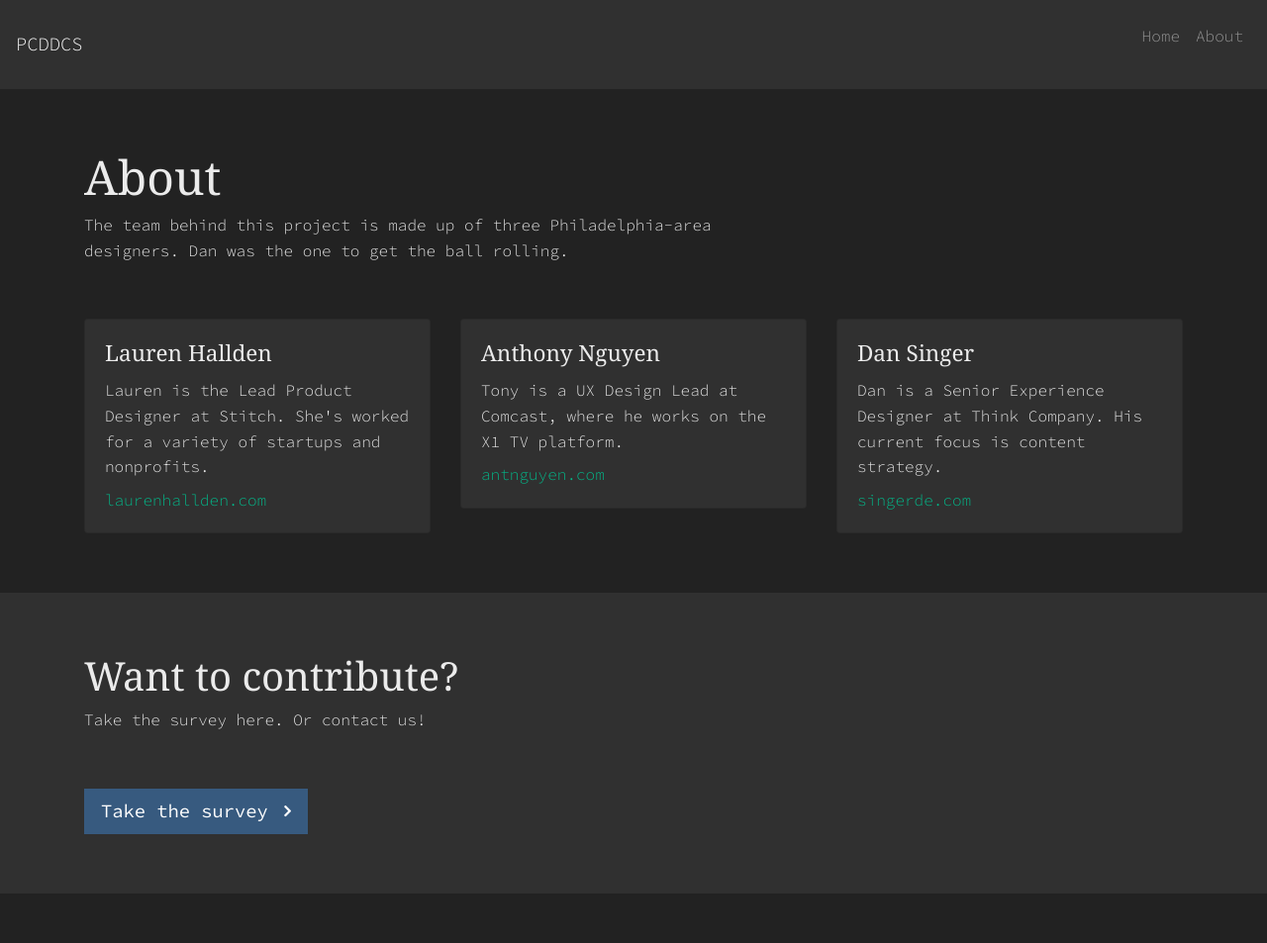
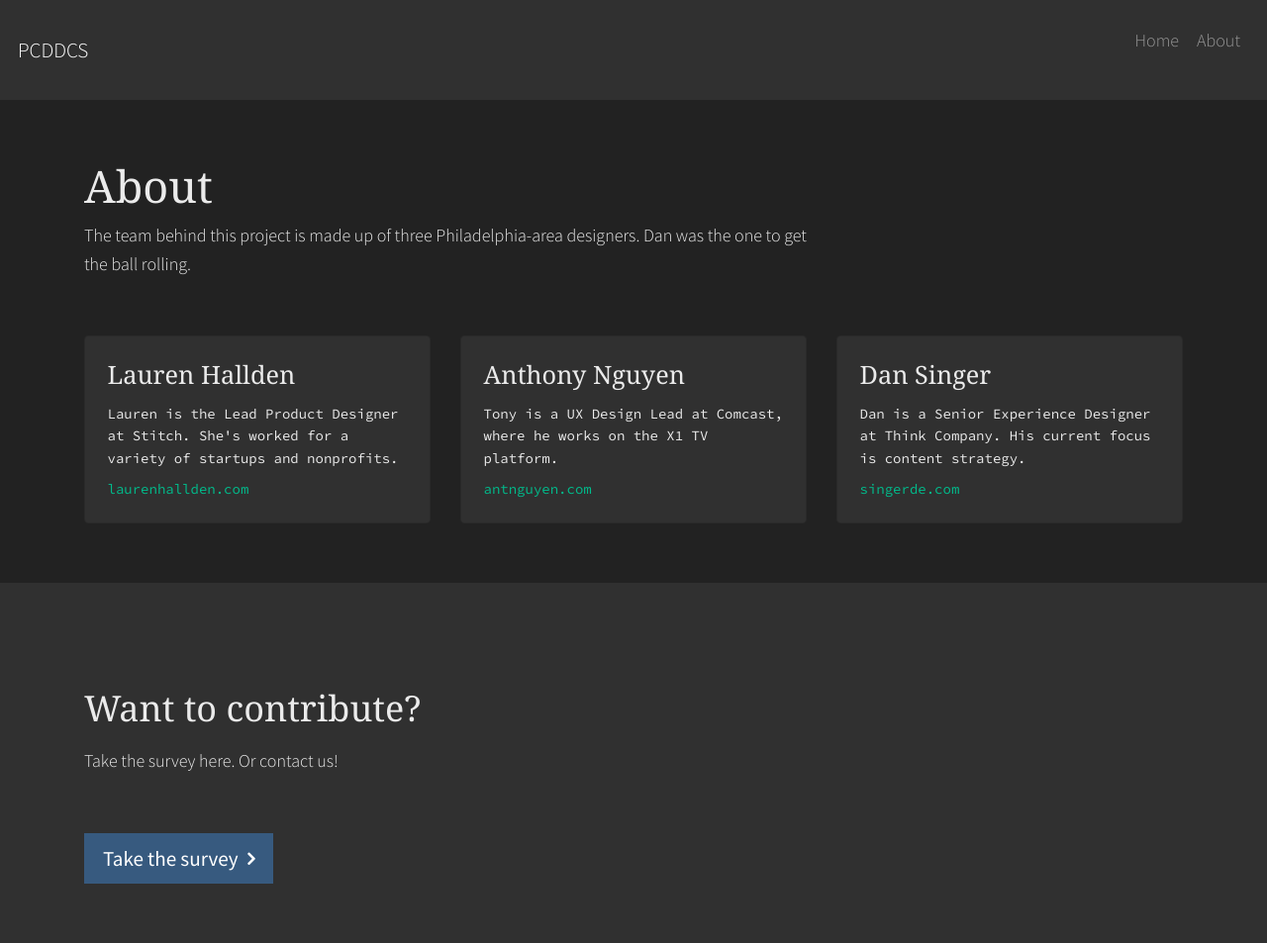
Before and after one commit to laurenhallden/designer-survey, a Jekyll site: the page built from about.md, in a window 1280 px wide. Shown: the whole page at 99% size. Built offline with Jekyll 4.4.1, drawn with Linux system fonts in a browser that asks for light colours; nearby versions of some CDN libraries; before the commit the page ends 903 px from its top, so only the background shows below that.

Commit message:
changing fonts

```diff
--- a/_includes/head.html
+++ b/_includes/head.html
@@ -23,8 +23,11 @@
 
 <!-- STYLESHEETS -->
 <link rel="stylesheet" href="/stylesheets/bootstrap.min.css">
+<link rel="stylesheet" type="text/css" href="/stylesheets/screen.css">
+
+<!-- WEBFONTS -->
 <link rel="stylesheet" href="https://stackpath.bootstrapcdn.com/font-awesome/4.7.0/css/font-awesome.min.css">
-<link rel="stylesheet" type="text/css" href="/stylesheets/screen.css">
+<link href="https://fonts.googleapis.com/css?family=Source+Sans+Pro:300,400,700&display=swap" rel="stylesheet">
 <link href="https://fonts.googleapis.com/css?family=Source+Code+Pro:300,400,800&display=swap" rel="stylesheet">
 
 <!-- JS -->
--- a/_layouts/about.html
+++ b/_layouts/about.html
@@ -8,7 +8,7 @@
     <div class="container">
         <div class="row text-left">
             <div class="col-8">
-                <h1>{{ page.title }}</h1>
+                <h2>{{ page.title }}</h2>
                 <p>The team behind this project is made up of three Philadelphia-area designers. Dan was the one to get the ball rolling.</p>
             </div>
         </div>
@@ -48,7 +48,7 @@
     <div class="container">
         <div class="row">
             <div class="col-12">
-                <h2>Want to contribute?</h2>
+                <h3>Want to contribute?</h3>
                 <p>Take the survey here. Or contact us!</p>
             </div>
         </div>
--- a/sass/_variables.scss
+++ b/sass/_variables.scss
@@ -1,4 +1,4 @@
 body, html {
-	font-size: 16px;
+	font-size: 18px;
 	color: $gray-200;
 }
--- a/stylesheets/screen.css
+++ b/stylesheets/screen.css
@@ -453,7 +453,7 @@ textarea {
 
 /* line 1, ../sass/_variables.scss */
 body, html {
-  font-size: 16px;
+  font-size: 18px;
   color: #ebebeb;
 }
 
@@ -621,7 +621,7 @@ body, html {
 
 /* line 1, ../sass/_type.scss */
 body, html {
-  font-family: 'Source Code Pro', monospace;
+  font-family: 'Source Sans Pro', sans-serif;
   line-height: 1.6;
   font-weight: 300;
 }
@@ -633,7 +633,7 @@ h1, h2, h3, h4, h5 {
 
 /* line 11, ../sass/_type.scss */
 strong {
-  font-weight: 800;
+  font-weight: 700;
 }
 
 /* line 15, ../sass/_type.scss */
@@ -648,6 +648,14 @@ h3 {
 }
 
 /* line 24, ../sass/_type.scss */
+.card {
+  font-family: 'Source Code Pro', monospace;
+  line-height: 1.6;
+  font-size: 14px;
+  font-weight: 400;
+}
+
+/* line 31, ../sass/_type.scss */
 .card-text {
   margin-bottom: .5rem;
 }
```
Also changed, not shown: sass/_type.scss (+9 -2 lines).
